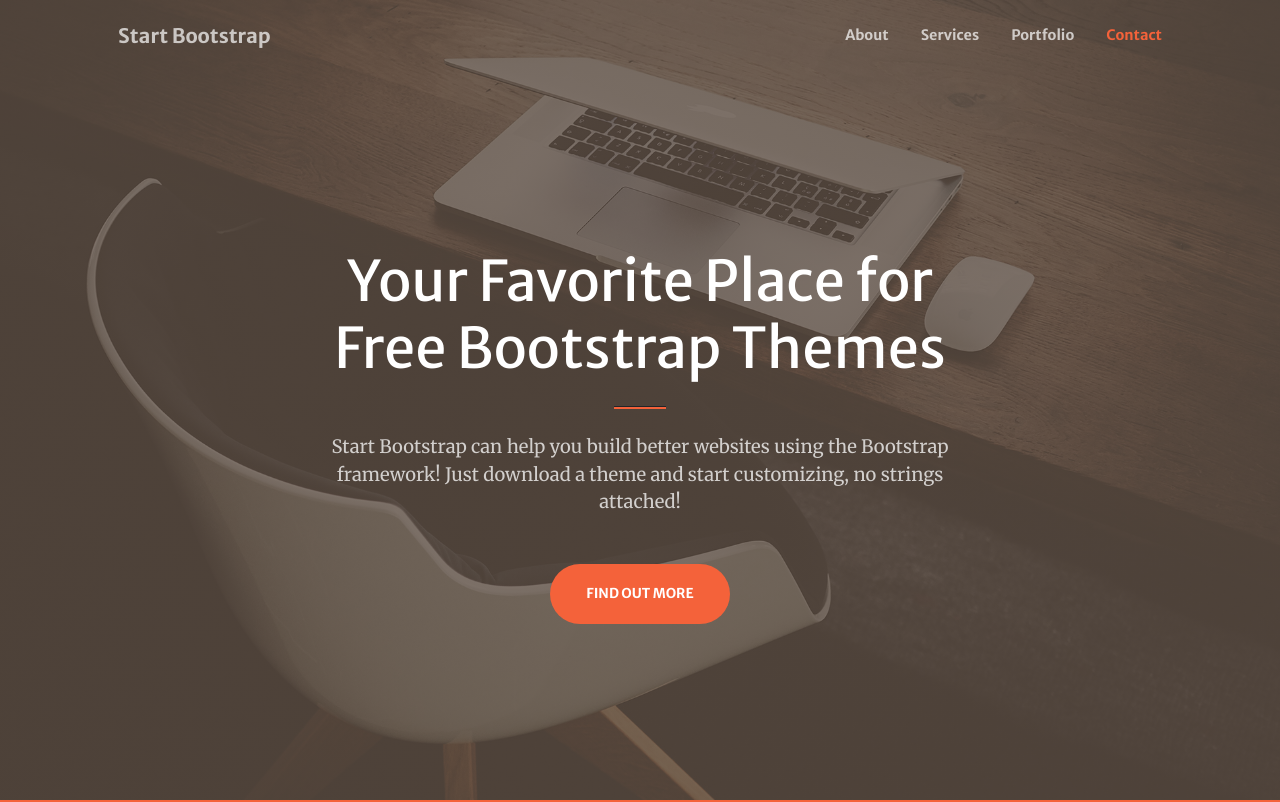
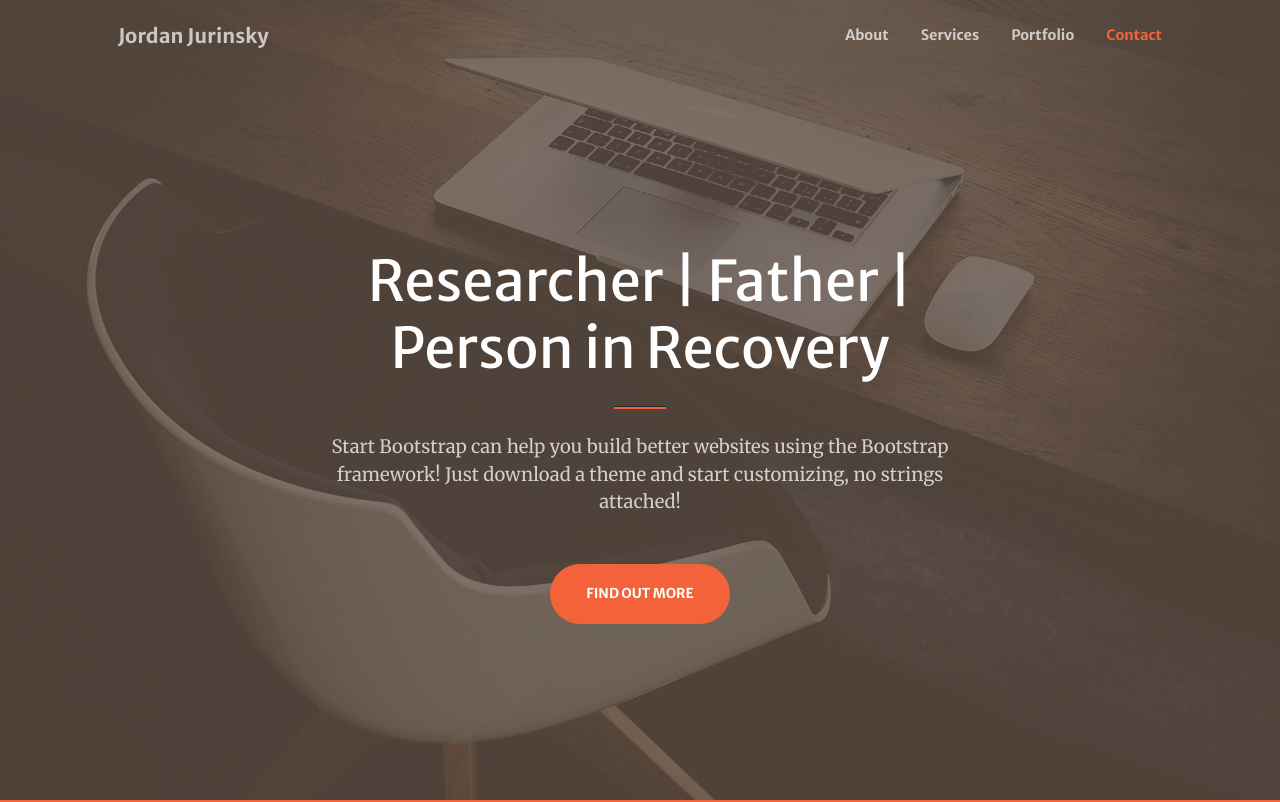
Before and after one commit to jurinskyj/Jurinsky_website, a plain HTML site: page index.html in a window 1280 px wide. Shown: the top 802 px of the page. Drawn offline with nearby package versions, Linux system fonts and the light colour scheme; some packages are replaced by stand-ins of ours; a script that the page names is missing.

Commit message:
Update index.html

```diff
--- a/index.html
+++ b/index.html
@@ -22,11 +22,11 @@
         <!-- Navigation-->
         <nav class="navbar navbar-expand-lg navbar-light fixed-top py-3" id="mainNav">
             <div class="container px-4 px-lg-5">
-                <a class="navbar-brand" href="#page-top">Start Bootstrap</a>
+                <a class="navbar-brand" href="#page-top">Jordan Jurinsky</a>
                 <button class="navbar-toggler navbar-toggler-right" type="button" data-bs-toggle="collapse" data-bs-target="#navbarResponsive" aria-controls="navbarResponsive" aria-expanded="false" aria-label="Toggle navigation"><span class="navbar-toggler-icon"></span></button>
                 <div class="collapse navbar-collapse" id="navbarResponsive">
                     <ul class="navbar-nav ms-auto my-2 my-lg-0">
-                        <li class="nav-item"><a class="nav-link" href="#about">About</a></li>
+                        <li class="nav-item"><a class="nav-link" href="#about_TEST">About</a></li>
                         <li class="nav-item"><a class="nav-link" href="#services">Services</a></li>
                         <li class="nav-item"><a class="nav-link" href="#portfolio">Portfolio</a></li>
                         <li class="nav-item"><a class="nav-link" href="#contact">Contact</a></li>
@@ -39,7 +39,7 @@
             <div class="container px-4 px-lg-5 h-100">
                 <div class="row gx-4 gx-lg-5 h-100 align-items-center justify-content-center text-center">
                     <div class="col-lg-8 align-self-end">
-                        <h1 class="text-white font-weight-bold">Your Favorite Place for Free Bootstrap Themes</h1>
+                        <h1 class="text-white font-weight-bold">Researcher | Father | Person in Recovery</h1>
                         <hr class="divider" />
                     </div>
                     <div class="col-lg-8 align-self-baseline">
```
